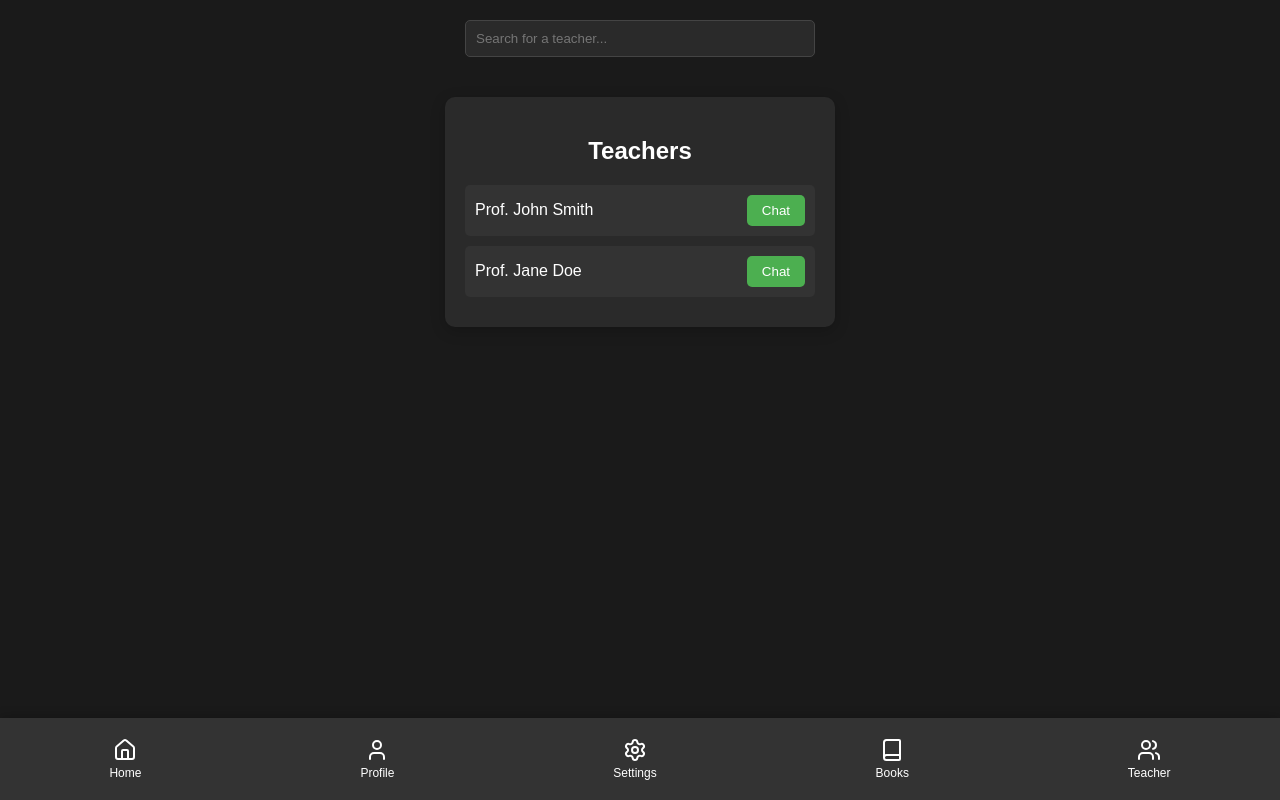
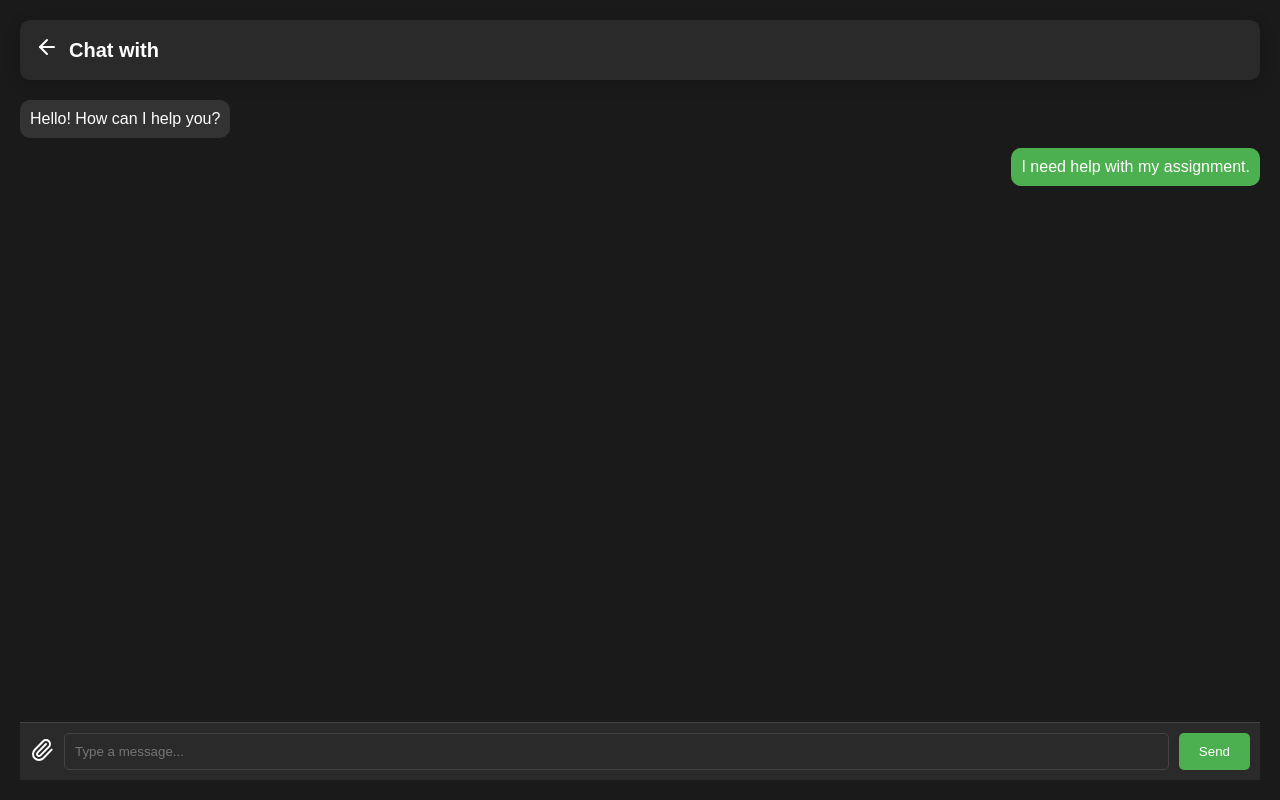
Before and after one commit to Shishir-Kc/Shree-Rastriya-Secondary-School, a Django app: template Shree_Rastriya_Secondary_School/home/templates/home/teacher_chat.html in a window 1280 px wide. Run offline with Django 5.2, Linux system fonts and the light colour scheme; the template is opened without the code that fills it, so the values that code supplies are empty.

Commit message:
made chat ui git add Shree_Rastriya_Secondary_School/home/templates/home/teacher_chat.html

```diff
--- a/Shree_Rastriya_Secondary_School/home/templates/home/teacher_chat.html
+++ b/Shree_Rastriya_Secondary_School/home/templates/home/teacher_chat.html
@@ -3,7 +3,7 @@
 <head>
     <meta charset="UTF-8">
     <meta name="viewport" content="width=device-width, initial-scale=1.0">
-    <title>Interactive Teacher Page</title>
+    <title>Chat with Teacher</title>
     <link href="https://unpkg.com/lucide@latest" rel="stylesheet">
     <script src="https://unpkg.com/lucide@latest"></script>
     <style>
@@ -18,161 +18,151 @@
             flex-direction: column;
         }
 
-        .container {
+        .chat-container {
             flex: 1;
             display: flex;
             flex-direction: column;
-            align-items: center;
+            justify-content: flex-start;
             padding: 20px;
-            overflow-y: auto;
+            overflow: hidden;
         }
 
-        .teacher-list {
-            width: 350px;
+        .chat-header {
+            display: flex;
+            align-items: center;
             background-color: #2a2a2a;
-            padding: 20px;
+            padding: 15px;
             border-radius: 10px;
             box-shadow: 0 4px 15px rgba(0, 0, 0, 0.2);
-            margin-top: 20px;
         }
 
-        .teacher {
-            display: flex;
-            justify-content: space-between;
-            align-items: center;
-            padding: 10px;
-            border-radius: 5px;
-            margin-bottom: 10px;
-            background-color: #333333;
-            transition: background-color 0.3s;
+        .back-button {
+            font-size: 24px;
+            color: white;
+            margin-right: 10px;
+            cursor: pointer;
+            transition: all 0.3s ease;
         }
 
-        .teacher:hover {
-            background-color: #444444;
+        .back-button:hover {
+            transform: scale(1.2);
         }
 
-        .chat-button {
+        .chat-header h2 {
+            margin: 0;
+            font-size: 20px;
+        }
+
+        .chat-messages {
+            flex: 1;
+            margin: 20px 0;
+            overflow-y: auto;
+            display: flex;
+            flex-direction: column;
+            gap: 10px;
+        }
+
+        .message {
+            max-width: 70%;
+            padding: 10px;
+            border-radius: 10px;
+            word-wrap: break-word;
+        }
+
+        .message.sent {
+            align-self: flex-end;
+            background-color: #4CAF50;
+            color: white;
+        }
+
+        .message.received {
+            align-self: flex-start;
+            background-color: #333333;
+        }
+
+        .chat-input-container {
+            position: relative;
+            background-color: #2a2a2a;
+            padding: 10px;
+            display: flex;
+            gap: 10px;
+            border-top: 1px solid #444444;
+            box-sizing: border-box;
+        }
+
+        .file-upload-icon {
+            color: white;
+            cursor: pointer;
+            font-size: 24px;
+            transition: all 0.3s ease;
+            margin-top: 5px;
+        }
+
+        .file-upload-icon:hover {
+            transform: scale(1.2);
+        }
+
+        /* Hidden file input */
+        .file-input {
+            display: none;
+        }
+
+        .chat-input-container input {
+            flex: 1;
+            padding: 10px;
+            border: 1px solid #444444;
+            border-radius: 5px;
+            background-color: #2a2a2a;
+            color: white;
+            box-sizing: border-box;
+        }
+
+        .chat-input-container button {
+            padding: 10px 20px;
             background-color: #4CAF50;
             color: white;
             border: none;
-            padding: 8px 15px;
             border-radius: 5px;
             cursor: pointer;
             transition: all 0.3s ease;
         }
 
-        .chat-button:hover {
+        .chat-input-container button:hover {1
             background-color: #45a049;
-        }
-
-        h2 {
-            text-align: center;
-            margin-bottom: 20px;
-            color: #ffffff;
-        }
-
-        .search-bar {
-            width: 350px;
-            display: flex;
-            margin-bottom: 20px;
-        }
-
-        .search-bar input {
-            flex: 1;
-            padding: 10px;
-            border-radius: 5px;
-            border: 1px solid #444444;
-            background-color: #2a2a2a;
-            color: white;
-        }
-
-        .navbar {
-            position: fixed;
-            bottom: 0;
-            left: 0;
-            right: 0;
-            background-color: #333333;
-            display: flex;
-            justify-content: space-around;
-            padding: 12px 0;
-            z-index: 1000;
-            box-shadow: 0 -2px 10px rgba(0, 0, 0, 0.2);
-        }
-
-        .nav-item {
-            color: #ffffff;
-            text-decoration: none;
-            display: flex;
-            flex-direction: column;
-            align-items: center;
-            padding: 8px 16px;
-            border-radius: 8px;
-            transition: all 0.3s ease;
-        }
-
-        .nav-item:hover {
-            background-color: #444444;
-            transform: translateY(-3px);
-        }
-
-        .nav-item svg {
-            width: 24px;
-            height: 24px;
-            margin-bottom: 4px;
-            transition: all 0.3s ease;
-        }
-
-        .nav-item:hover svg {
-            transform: scale(1.1);
-        }
-
-        .nav-item span {
-            font-size: 12px;
-            transition: all 0.3s ease;
         }
     </style>
 </head>
 <body>
-    <div class="container">
-        <div class="search-bar">
-            <input type="text" id="searchInput" placeholder="Search for a teacher...">
+
+    <div class="chat-container">
+
+        <div class="chat-header">
+
+            <a href="{% url "home:teacher-list" %}" class="back-button">
+                <i data-lucide="arrow-left"></i>
+            </a>
+            <h2>Chat with {{teacher.name|title}}</h2>
         </div>
-        <div class="teacher-list" id="teacherList">
-            <h2>Teachers</h2>
-            <div class="teacher">
-                <span>Prof. John Smith</span>
-                <a href="chat.html">
-                    <button class="chat-button">Chat</button>
-                </a>
-            </div>
-            <div class="teacher">
-                <span>Prof. Jane Doe</span>
-                <button class="chat-button">Chat</button>
-            </div>
+
+        <!-- Chat Messages -->
+        <div class="chat-messages" id="chatMessages">
+            <div class="message received">Hello! How can I help you?</div>
+            <div class="message sent">I need help with my assignment.</div>
+        </div>
+
+        <!-- Chat Input -->
+        <div class="chat-input-container" id="chatInputContainer">
+            <!-- File upload icon on the left -->
+            <label for="fileInput" class="file-upload-icon">
+                <i data-lucide="paperclip"></i>
+            </label>
+            <!-- Hidden file input -->
+            <input type="file" id="fileInput" class="file-input" accept="image/*,application/pdf">
+            <input type="text" id="chatInput" placeholder="Type a message...">
+            <button>Send</button>
         </div>
     </div>
-    <nav class="navbar">
-        <a href="#" class="nav-item">
-            <i data-lucide="home"></i>
-            <span>Home</span>
-        </a>
-        <a href="profile.html" class="nav-item">
-            <i data-lucide="user"></i>
-            <span>Profile</span>
-        </a>
-        <a href="#" class="nav-item">
-            <i data-lucide="settings"></i>
-            <span>Settings</span>
-        </a>
-        <a href="#" class="nav-item">
-            <i data-lucide="book"></i>
-            <span>Books</span>
-        </a>
-        <a href="#" class="nav-item">
-            <i data-lucide="users"></i>
-            <span>Teacher</span>
-        </a>
-    </nav>
+
     <script>
         lucide.createIcons();
     </script>
```
